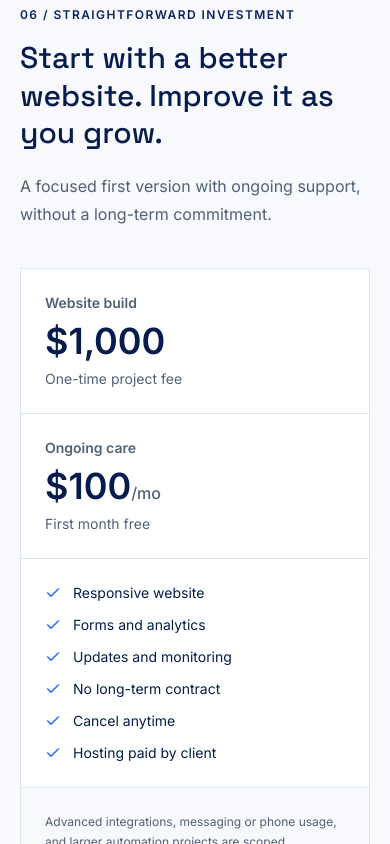
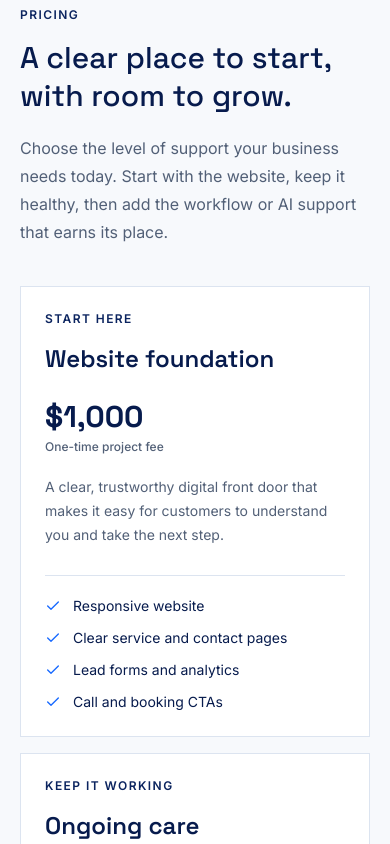
Before and after one commit to bryanzevada/Nuerovas, a Next.js app: page / in a window 390 px wide. Shown: the part 8400-9244 px from the top of the page. Built offline with nearby package versions, Linux system fonts and the light colour scheme.

Commit message:
Clarify pricing packages and client offering

```diff
--- a/app/page.tsx
+++ b/app/page.tsx
@@ -466,39 +466,63 @@ function CustomerJourney() {
 }
 
 function Pricing() {
+  const foundation = ["Responsive website", "Clear service and contact pages", "Lead forms and analytics", "Call and booking CTAs"];
+  const care = ["Content and website updates", "Performance monitoring", "Small monthly improvements", "Month-to-month flexibility"];
+  const automation = ["CRM and calendar connections", "Lead capture and callback workflows", "AI chat using approved business information", "Human handoff and escalation"];
+
   return (
     <section className="bg-paper py-16 sm:py-20" id="pricing">
-      <div className="section-shell grid gap-10 lg:grid-cols-[0.78fr_1fr] lg:items-start">
+      <div className="section-shell">
         <div>
-          <p className="eyebrow">06 / Straightforward investment</p>
-          <h2 className="section-title">Start with a better website. Improve it as you grow.</h2>
-          <p className="mt-5 text-base leading-7 text-muted">A focused first version with ongoing support, without a long-term commitment.</p>
+          <p className="eyebrow">Pricing</p>
+          <h2 className="section-title">A clear place to start, with room to grow.</h2>
+          <p className="mt-5 max-w-2xl text-base leading-7 text-muted">Choose the level of support your business needs today. Start with the website, keep it healthy, then add the workflow or AI support that earns its place.</p>
         </div>
-        <div className="border border-line bg-white">
-          <div className="grid border-b border-line sm:grid-cols-2">
-            <div className="p-6 sm:border-r sm:border-line">
-              <p className="text-sm font-semibold text-muted">Website build</p>
-              <p className="mt-2 text-4xl font-semibold text-ink">$1,000</p>
-              <p className="mt-2 text-sm text-muted">One-time project fee</p>
-            </div>
-            <div className="border-t border-line p-6 sm:border-t-0">
-              <p className="text-sm font-semibold text-muted">Ongoing care</p>
-              <p className="mt-2 text-4xl font-semibold text-ink">$100<span className="text-base font-medium text-muted">/mo</span></p>
-              <p className="mt-2 text-sm text-muted">First month free</p>
-            </div>
+        <div className="mt-10 grid gap-4 lg:grid-cols-3">
+          <PricingCard label="Start here" title="Website foundation" price="$1,000" detail="One-time project fee" description="A clear, trustworthy digital front door that makes it easy for customers to understand you and take the next step." items={foundation} />
+          <PricingCard label="Keep it working" title="Ongoing care" price="$100/mo" detail="First month free" description="Practical support after launch so your site stays current, healthy, and useful as your business changes." items={care} />
+          <PricingCard label="Add when ready" title="Automation + AI" price="Custom scope" detail="Built around your workflow" description="Connect the systems behind your customer journey when there is a clear business reason to do so." items={automation} highlighted />
+        </div>
+        <div className="mt-5 flex flex-col gap-4 border border-line bg-white p-6 sm:flex-row sm:items-center sm:justify-between sm:p-7">
+          <div>
+            <p className="font-semibold text-ink">Your first step is a working conversation.</p>
+            <p className="mt-1 max-w-2xl text-sm leading-6 text-muted">We will identify the biggest point of friction, recommend the simplest package, and make clear what is included before any work begins. No long-term contract.</p>
           </div>
-          <div className="grid gap-3 p-6 sm:grid-cols-2">
-            {["Responsive website", "Forms and analytics", "Updates and monitoring", "No long-term contract", "Cancel anytime", "Hosting paid by client"].map((item) => (
-              <span key={item} className="flex items-center gap-3 text-sm text-ink"><Check aria-hidden className="h-4 w-4 text-blue" />{item}</span>
-            ))}
-          </div>
-          <div className="flex flex-col gap-4 border-t border-line bg-paper p-6 sm:flex-row sm:items-center sm:justify-between">
-            <p className="max-w-md text-xs leading-5 text-muted">Advanced integrations, messaging or phone usage, and larger automation projects are scoped separately.</p>
-            <Link href={siteConfig.bookingUrl} className="button-primary shrink-0">Talk through your needs</Link>
-          </div>
+          <Link href={siteConfig.bookingUrl} className="button-primary shrink-0">Book a Strategy Call</Link>
         </div>
       </div>
     </section>
+  );
+}
+
+function PricingCard({
+  label,
+  title,
+  price,
+  detail,
+  description,
+  items,
+  highlighted = false,
+}: {
+  label: string;
+  title: string;
+  price: string;
+  detail: string;
+  description: string;
+  items: string[];
+  highlighted?: boolean;
+}) {
+  return (
+    <article className={`flex flex-col border p-6 sm:p-7 ${highlighted ? "border-blue bg-blue-soft" : "border-line bg-white"}`}>
+      <p className="text-xs font-semibold uppercase tracking-[0.12em] text-blue-deep">{label}</p>
+      <h3 className="mt-4 text-2xl font-semibold text-ink">{title}</h3>
+      <p className="mt-6 font-display text-3xl font-bold text-ink">{price}</p>
+      <p className="mt-1 text-xs font-medium text-muted">{detail}</p>
+      <p className="mt-5 min-h-20 text-sm leading-6 text-muted">{description}</p>
+      <ul className="mt-5 space-y-3 border-t border-line pt-5">
+        {items.map((item) => <li key={item} className="flex items-start gap-3 text-sm text-ink"><Check aria-hidden className="mt-0.5 h-4 w-4 shrink-0 text-blue" />{item}</li>)}
+      </ul>
+    </article>
   );
 }
 
--- a/lib/site-config.ts
+++ b/lib/site-config.ts
@@ -14,6 +14,7 @@ export const siteConfig = {
     { label: "Services", href: "#services" },
     { label: "How it works", href: "#how-it-works" },
     { label: "Industries", href: "#industries" },
+    { label: "Pricing", href: "#pricing" },
     { label: "About", href: "#about" },
     { label: "Contact", href: "#contact" },
   ],
```
